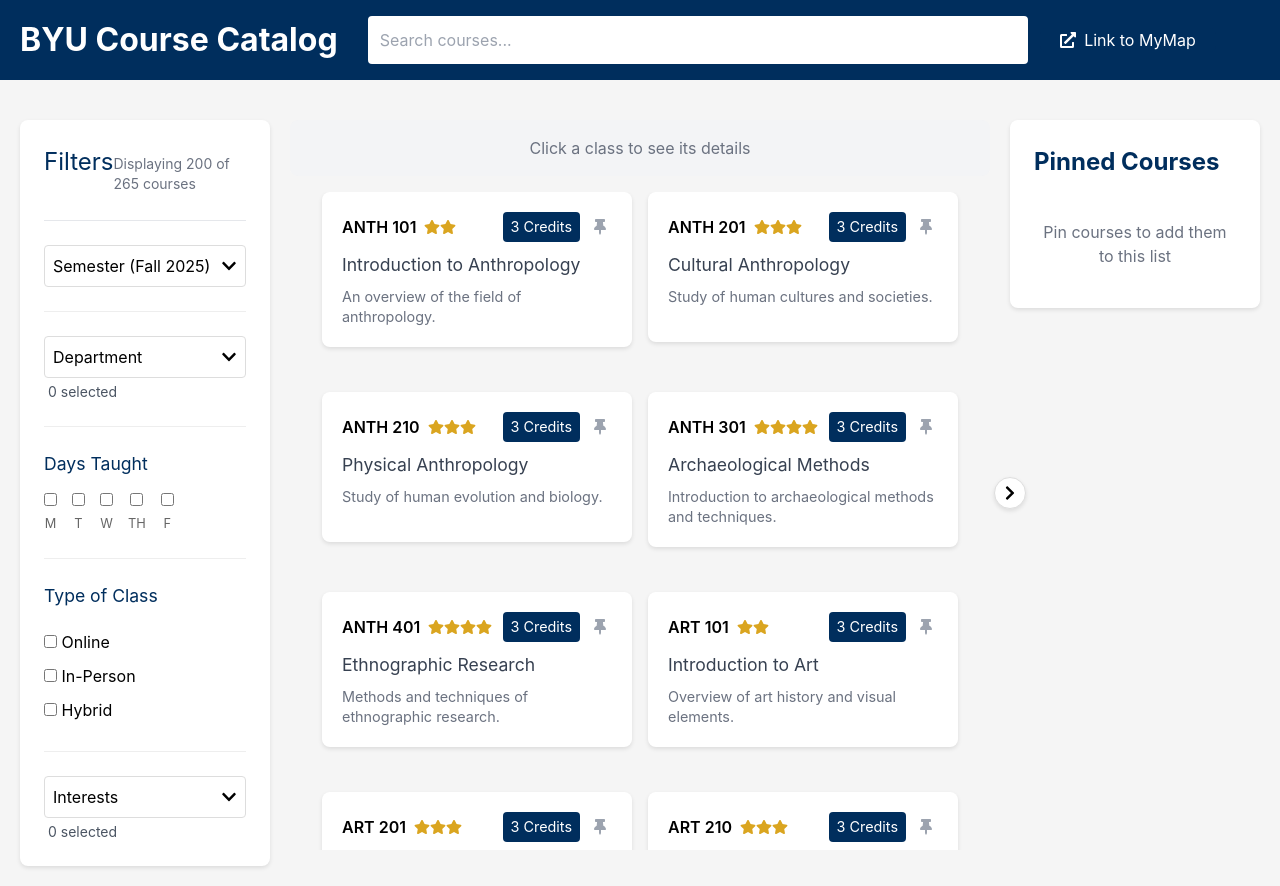
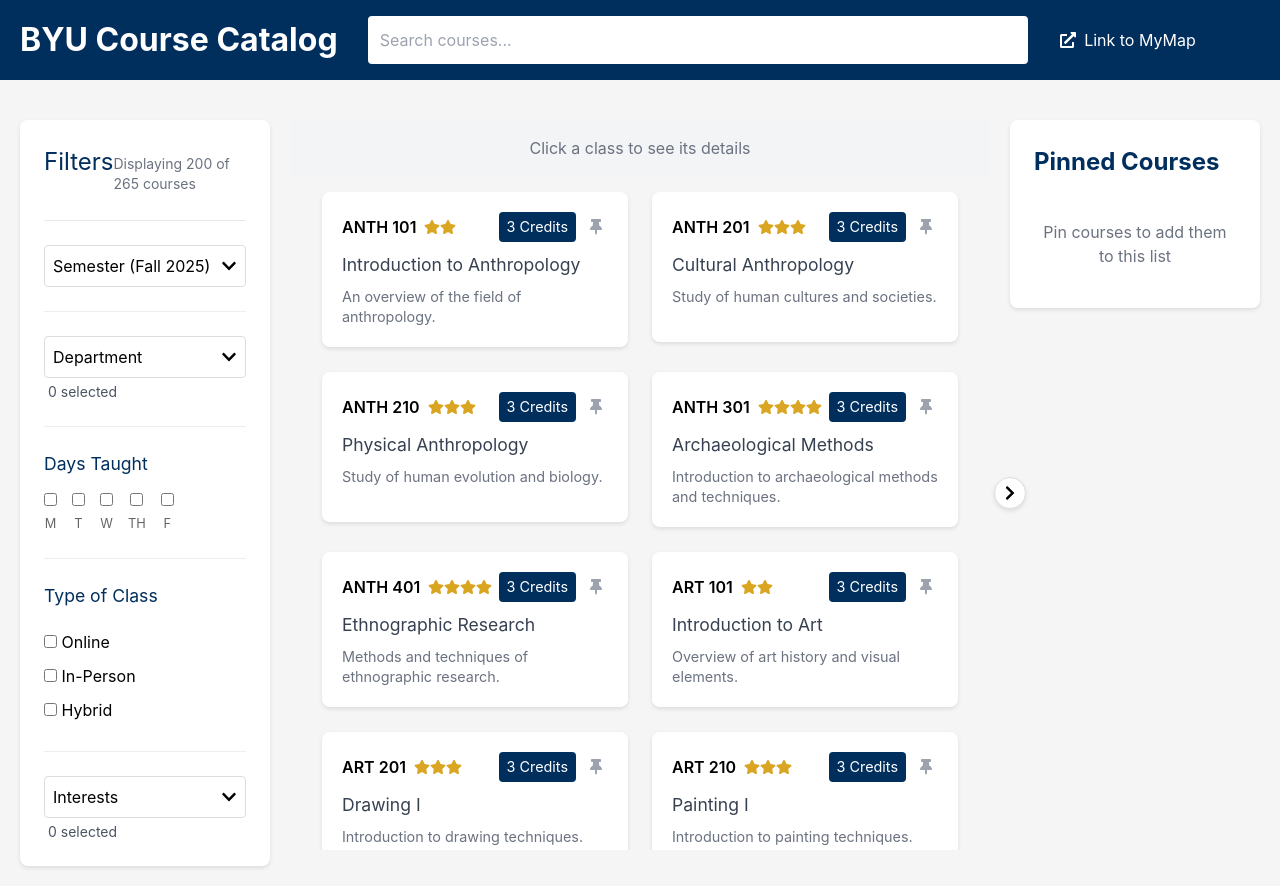
Before and after one commit to Connorisdunn/betterbyucatalog, a React (Vite) app: page / in a window 1280 px wide. Built offline with nearby package versions, Linux system fonts and the light colour scheme.

Commit message:
adjust area between classcards

```diff
--- a/src/components/courses/CourseList.jsx
+++ b/src/components/courses/CourseList.jsx
@@ -18,7 +18,7 @@
           const CARD_MIN_WIDTH = 300;
           const columnCount = Math.max(1, Math.floor(width / CARD_MIN_WIDTH));
           const itemWidth = width / columnCount;
-          const rowHeight = 200;
+          const rowHeight = 180;
 
           return (
             <List
@@ -49,7 +49,7 @@
                 }
 
                 return (
-                  <div style={style} className="flex justify-start gap-4 px-4">
+                  <div style={style} className="flex justify-start gap-6 px-4">
                     {items}
                   </div>
                 );
```
